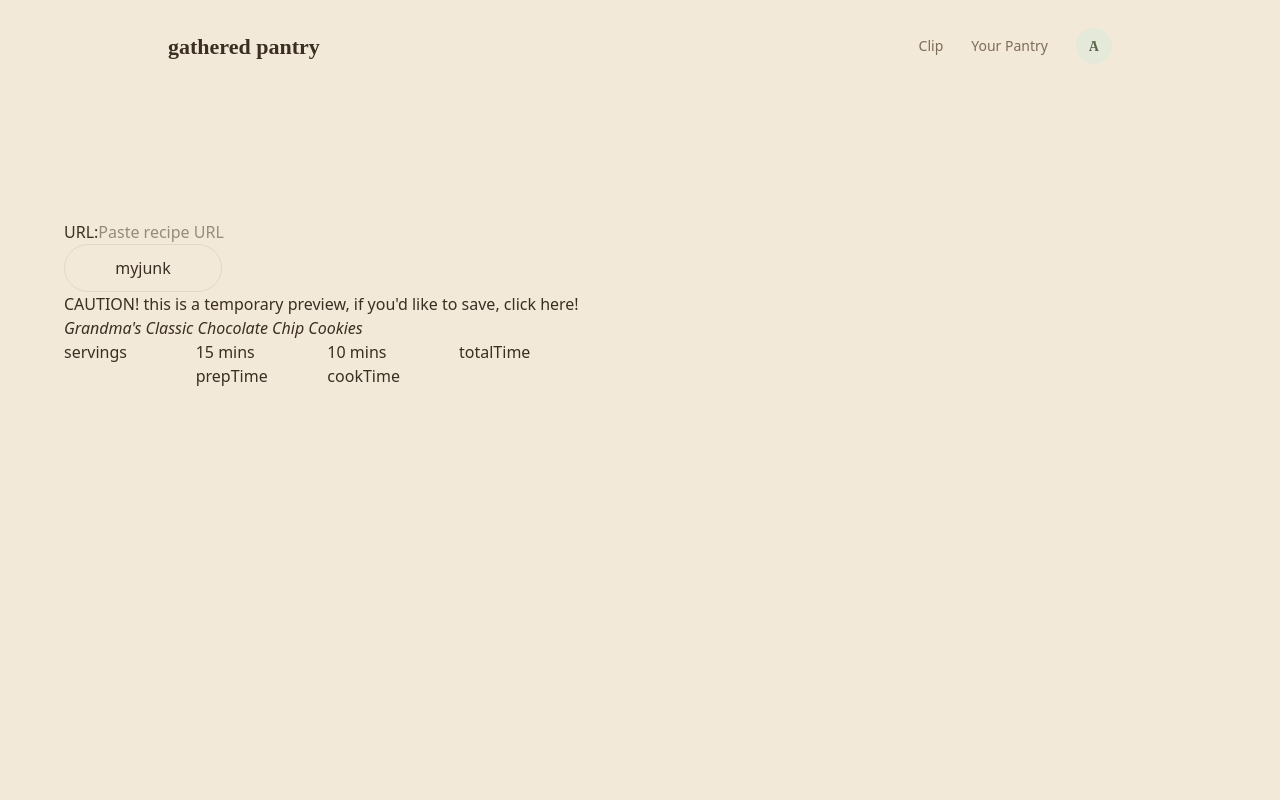
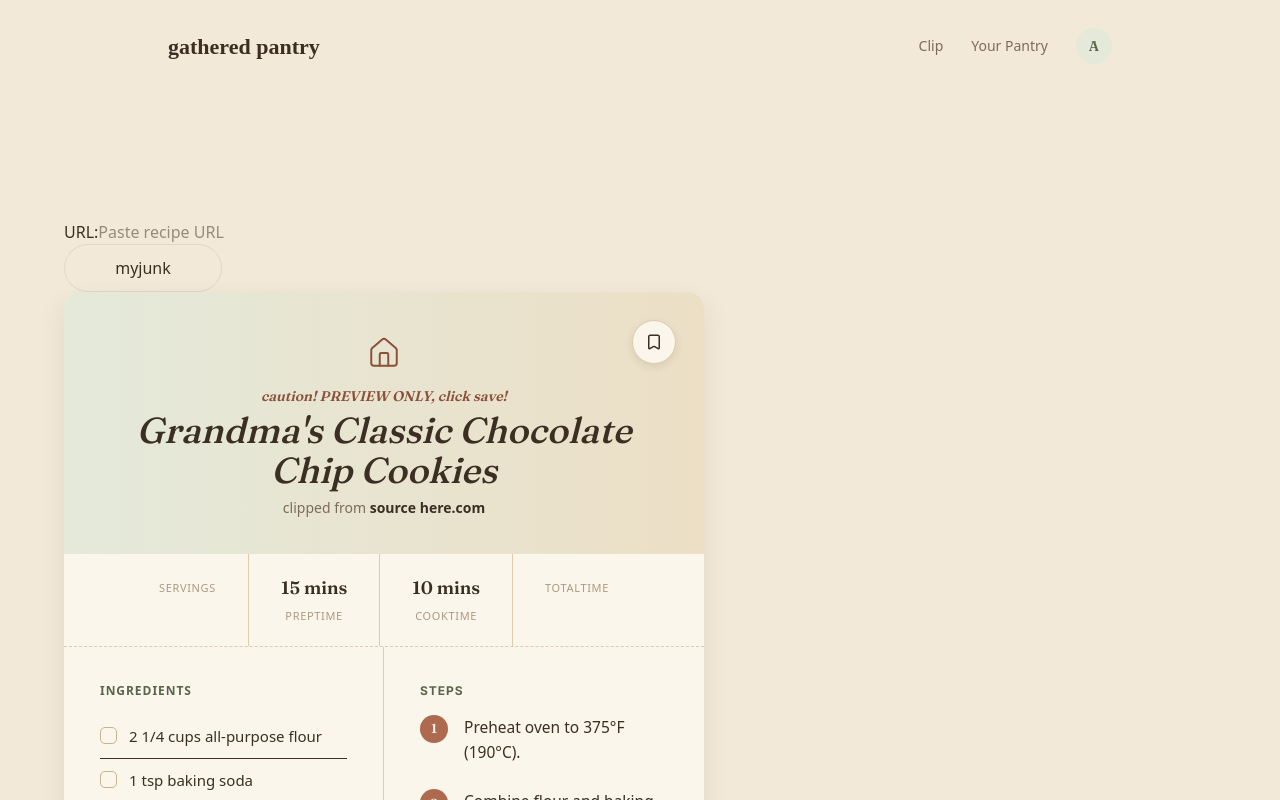
Before and after one commit to vngelynn/recipe-ripper, a Next.js app: page / in a window 1280 px wide. Shown: the top 800 px of the page. Built offline with nearby package versions, Linux system fonts and the light colour scheme.

Commit message:
style recipe preview

```diff
--- a/src/components/RecipePreview.tsx
+++ b/src/components/RecipePreview.tsx
@@ -1,7 +1,11 @@
+"use client"
+import { useState } from "react"
 import RecipeStat from "./RecipeStat"
 import type { Recipe } from "./types"
+import { Bookmark, Home } from "lucide-react"
 
 export default function RecipePreview({ recipe }: { recipe: Recipe }) {
+  const [checked, setChecked] = useState(() => new Set())
   const {
     name,
     ingredients,
@@ -13,22 +17,131 @@ export default function RecipePreview({ recipe }: { recipe: Recipe }) {
     totalTime,
   } = recipe
 
+  const toggleIngredient = (i) => {
+    setChecked((prev) => {
+      const next = new Set(prev)
+      next.has(i) ? next.delete(i) : next.add(i)
+      return next
+    })
+  }
+
   return (
-    <div>
-      <div>
-        CAUTION! this is a temporary preview, if you'd like to save, click here!
-        <h1>
-          <i>{name}</i>
+    <div
+      className='rounded-2xl overflow-hidden bg-card'
+      style={{
+        boxShadow:
+          "0 2px 0 rgba(59,46,34,0.05), 0 10px 28px rgba(59,46,34,0.09)",
+      }}
+    >
+      <div className='relative text-center px-10 pt-11 pb-9 bg-gradient-to-r bg-[160deg] from-sage-pale to-cream-deep'>
+        <button
+          // onClick={() => setSaved((s) => !s)}
+          className='absolute top-7 right-7 w-11 h-11 rounded-full flex items-center justify-center bg-card border-[1.5px] border-line shadow-[0_3px_8px_rgba(59,46,34,0.1)] transition-colors duration-200'
+          aria-label='Save recipe'
+        >
+          <Bookmark
+            size={18}
+            // className={`${saved ? "text-terra fill-terra" : "text-terra fill-none"} transition-all duration-200`}
+          />
+        </button>
+        <Home
+          size={34}
+          strokeWidth={1.4}
+          className='mx-auto mb-4 text-terra-deep'
+        />
+        <div className='text-sm font-semibold mb-1 text-terra-deep italic font-fraunces'>
+          caution! PREVIEW ONLY, click save!
+        </div>
+        <h1 className='text-4xl mb-2 font-fraunces font-medium italic'>
+          {name}
         </h1>
-        {/* TODO: add get source logic to display clipped from {$} */}
+        <p className='text-sm text-ink-soft sans'>
+          clipped from{" "}
+          <span className='font-semibold text-ink'>
+            {" "}
+            {/* TODO: add get source logic to display clipped from {$} */}source
+            here.com
+          </span>
+        </p>
       </div>
-      <div className='grid grid-cols-2 gap-3 sm:grid-cols-4'>
+      <div className='flex justify-center divide-x text-line sans border-b-[1.5px] border-dashed'>
         {/* TODO: investigate 3rd element of servings data response */}
         <RecipeStat label='servings' value={servings[0]} />
         <RecipeStat label='prepTime' value={prepTime} />
         <RecipeStat label='cookTime' value={cookTime} />
         <RecipeStat label='totalTime' value={totalTime} />
       </div>
+      <div className='grid md:grid-cols-2'>
+        {/* ingredients */}
+        <div className='p-9 md:border-r text-line border-b-[0]'>
+          <p
+            className='text-xs font-bold uppercase mb-4 text-[#59654A] sans'
+            style={{
+              letterSpacing: "0.08em",
+            }}
+          >
+            ingredients
+          </p>
+          <ul>
+            {ingredients.map((item, i) => (
+              <li
+                key={i}
+                onClick={() => toggleIngredient(i)}
+                className='flex items-start gap-3 py-2.5 text-[15px] cursor-pointer select-none text-ink border-b last:border-b-0 border-line]'
+              >
+                <span
+                  className={`border-[1.5px] transition-colors ${
+                    checked.has(i)
+                      ? "border-terra bg-terra"
+                      : "border-[#CBB289] bg-transparent"
+                  } mt-0.5 w-[17px] h-[17px] rounded-[5px] flex-shrink-0`}
+                />
+                <span
+                  style={{
+                    textDecoration: checked.has(i) ? "line-through" : "none",
+                    opacity: checked.has(i) ? 0.55 : 1,
+                  }}
+                >
+                  {item}
+                </span>
+              </li>
+            ))}
+          </ul>
+        </div>
+
+        {/* steps */}
+        <div className='p-9'>
+          <p
+            className='text-xs font-bold uppercase mb-4'
+            style={{
+              color: "#59654A",
+              letterSpacing: "0.08em",
+              fontFamily: "Inter, sans-serif",
+            }}
+          >
+            Steps
+          </p>
+          <ol>
+            {instructions.map((step, i) => (
+              <li
+                key={i}
+                className='relative pl-11 pb-6 last:pb-0 text-[15.5px] leading-relaxed text-ink'
+              >
+                <span className='absolute left-0 top-0 w-7 h-7 rounded-full flex items-center justify-center text-[13px] font-semibold bg-terra text-[#FBF3E9] font-fraunces'>
+                  {i + 1}
+                </span>
+                {step}
+              </li>
+            ))}
+          </ol>
+        </div>
+
+        {/* note band */}
+        <div className='md:col-span-2 mx-9 mb-9 rounded-xl px-6 py-5 text-sm italic bg-cream-deep text-ink-soft serif'>
+          {/* TODO: */}
+          add user notes here
+        </div>
+      </div>
     </div>
   )
 }
--- a/src/components/RecipeStat.tsx
+++ b/src/components/RecipeStat.tsx
@@ -4,10 +4,17 @@ interface StatProps {
 }
 export default function RecipeStat({ label, value }: StatProps) {
   return (
-    <div>
+    <div key={label} className='px-8 py-5 text-center text-line'>
       {/* TODO: format data */}
-      <p>{value}</p>
-      <span>{label}</span>
+      <span className='block text-lg font-semibold font-fraunces text-[#3B2E22]'>
+        {value}
+      </span>
+      <span
+        className='text-[11px] uppercase tracking-wide text-ink-faint'
+        style={{ letterSpacing: "0.06em" }}
+      >
+        {label}
+      </span>
     </div>
   )
 }
```
